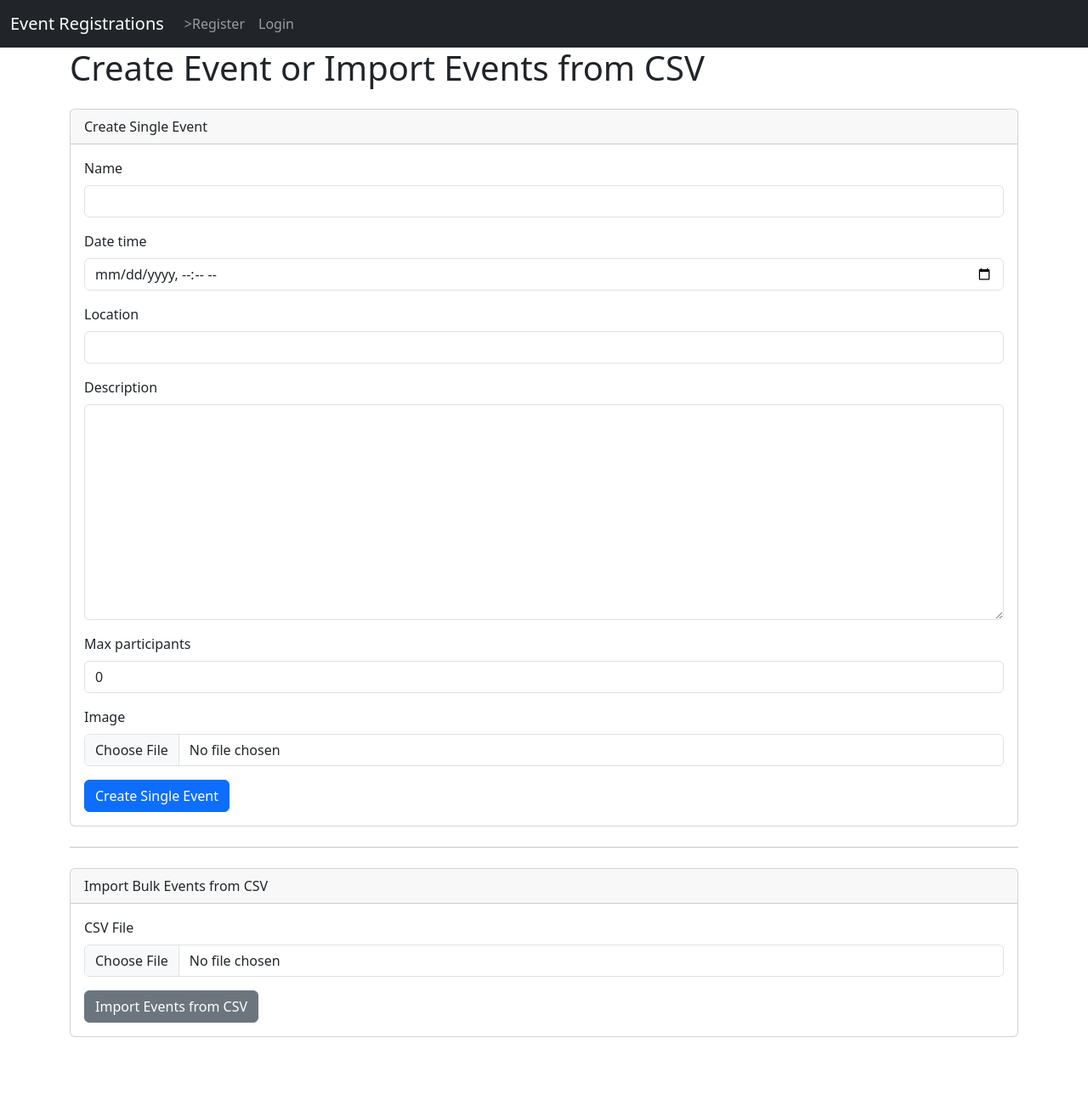
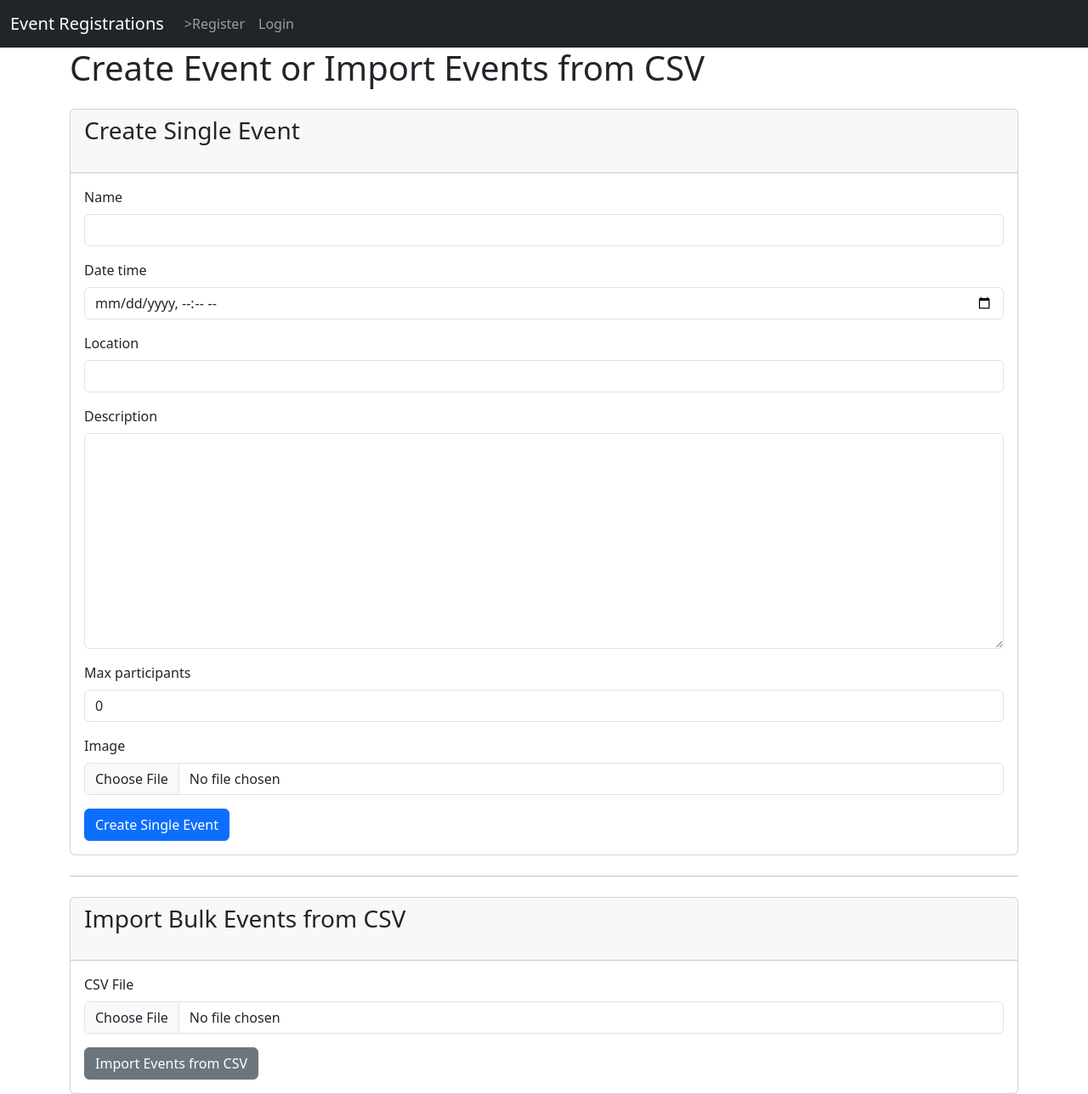
Before and after one commit to BekOsu/school_event_registrations, a Django app: page /create_event/ in a window 1280 px wide. Shown: the whole page at 85% size. Before the commit the page ends 1221 px from the top, so only its background shows below. Run offline with Django 3.2, Linux system fonts and the light colour scheme; some libraries are stand-ins or nearby versions.

Commit message:
refactor h2

```diff
--- a/event_registration/events/templates/events/create_or_import_events.html
+++ b/event_registration/events/templates/events/create_or_import_events.html
@@ -5,21 +5,21 @@
 <h1 class="mb-4">Create Event or Import Events from CSV</h1>
 
 <!-- Single Event Creation Form -->
-  <form method="post" enctype="multipart/form-data" class="mb-4">
+<form class="mb-4" enctype="multipart/form-data" method="post">
     {% csrf_token %}
     <div class="card">
         <div class="card-header">
-        Create Single Event
+            <h3 class="mb-4">Create Single Event</h3>
         </div>
         <div class="card-body">
             {% for field in form %}
             <div class="mb-3">
-            <label for="{{ field.id_for_label }}" class="form-label">{{ field.label }}</label>
+                <label class="form-label" for="{{ field.id_for_label }}">{{ field.label }}</label>
                 {{ field|add_class:"form-control" }}
             </div>
             {% endfor %}
-        <input type="hidden" name="event_form">
-        <button type="submit" class="btn btn-primary">Create Single Event</button>
+            <input name="event_form" type="hidden">
+            <button class="btn btn-primary" type="submit">Create Single Event</button>
         </div>
     </div>
 </form>
@@ -27,21 +27,22 @@
 <hr class="mb-4">
 
 <!-- Bulk CSV Import Form -->
-  <form method="post" enctype="multipart/form-data">
+<form enctype="multipart/form-data" method="post">
     {% csrf_token %}
     <div class="card">
         <div class="card-header">
-        Import Bulk Events from CSV
+            <h3 class="mb-4">Import Bulk Events from CSV</h3>
+
         </div>
         <div class="card-body">
             {% for field in csv_form %}
             <div class="mb-3">
-            <label for="{{ field.id_for_label }}" class="form-label">{{ field.label }}</label>
+                <label class="form-label" for="{{ field.id_for_label }}">{{ field.label }}</label>
                 {{ field|add_class:"form-control" }}
             </div>
             {% endfor %}
-        <input type="hidden" name="csv_form">
-        <button type="submit" class="btn btn-secondary">Import Events from CSV</button>
+            <input name="csv_form" type="hidden">
+            <button class="btn btn-secondary" type="submit">Import Events from CSV</button>
         </div>
     </div>
 </form>
```
Lines whose indentation alone changed are shown as unchanged.
